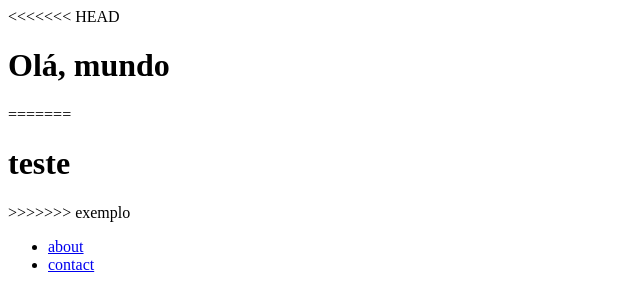
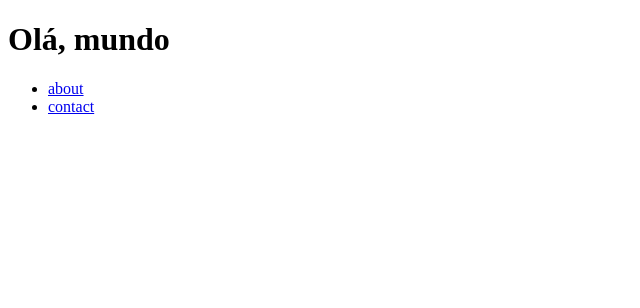
Before and after one commit to DanieelCarvalho/Pac-Men-Page, an Angular app: page /home in a window 1280 px wide. Shown: the top 308 px of the page, without its empty margins (0-640 px from the left). Built offline with nearby package versions, Linux system fonts and the light colour scheme.

Commit message:
alterando html

```diff
--- a/src/app/app.component.html
+++ b/src/app/app.component.html
@@ -1,7 +1,3 @@
-<<<<<<< HEAD
 <h1>Olá, mundo</h1>
 
-=======
-<h1>teste</h1>
->>>>>>> exemplo
 <router-outlet></router-outlet>
```
